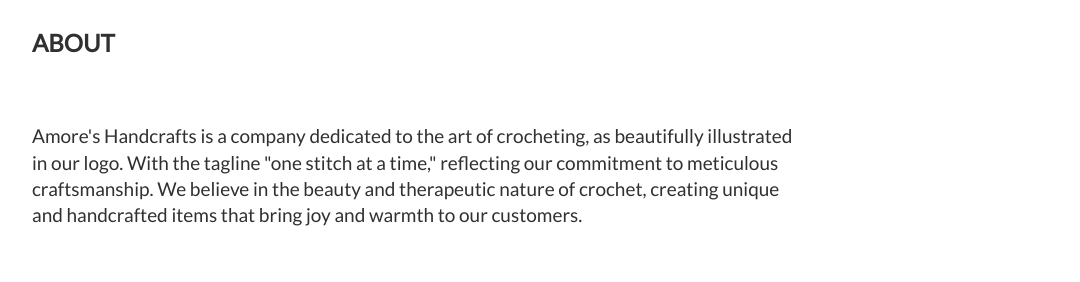
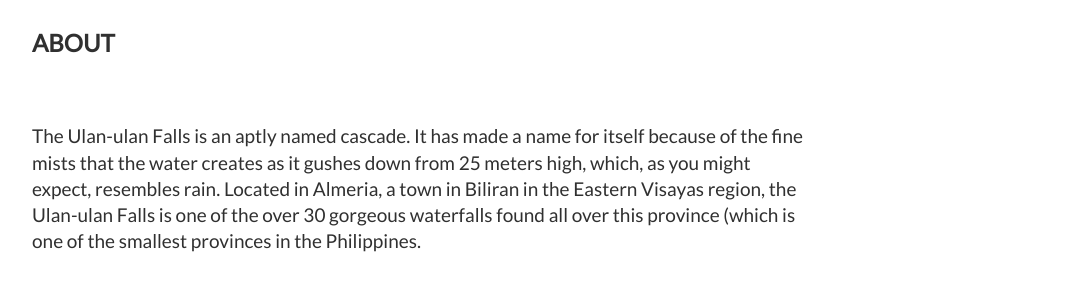
Before and after one commit to Richmen69/Richman, a plain HTML site: page index.html in a window 1280 px wide. Shown: the part 780-1062 px from the top of the page, without its empty margins (18-1098 px from the left). Drawn offline with nearby package versions, Linux system fonts and the light colour scheme; grey boxes are pictures that could not be loaded.

Commit message:
Add files via upload

```diff
--- a/index.html
+++ b/index.html
@@ -253,8 +253,9 @@ img {
   <div class="row">
     <div class="col-sm-8">
       <h2>About</h2><br>
-      <h4>Amore's Handcrafts is a company dedicated to the art of crocheting, as beautifully illustrated in our logo. With the tagline "one stitch at a time," reflecting our commitment to meticulous craftsmanship.
-        We believe in the beauty and therapeutic nature of crochet, creating unique and handcrafted items that bring joy and warmth to our customers.
+      <h4>The Ulan-ulan Falls is an aptly named cascade. It has made a name for itself because of the fine mists that the water creates as it gushes down from 25 meters high, which, as you might expect, resembles rain.
+
+        Located in Almeria, a town in Biliran in the Eastern Visayas region, the Ulan-ulan Falls is one of the over 30 gorgeous waterfalls found all over this province (which is one of the smallest provinces in the Philippines.
         </h4><br>
     </div>
     <div class="text-center">
@@ -309,7 +310,7 @@ img {
     <span class="glyphicon glyphicon-chevron-up"></span>
   </a>
   <p>© 2024 Ulan-Ulan. All Rights Reserved.</p>
-  <p>Richman Noli A. Maranga</p>
+  <p>Richmn Noli A. Maranga</p>
 </footer>
 
 <script>
```
